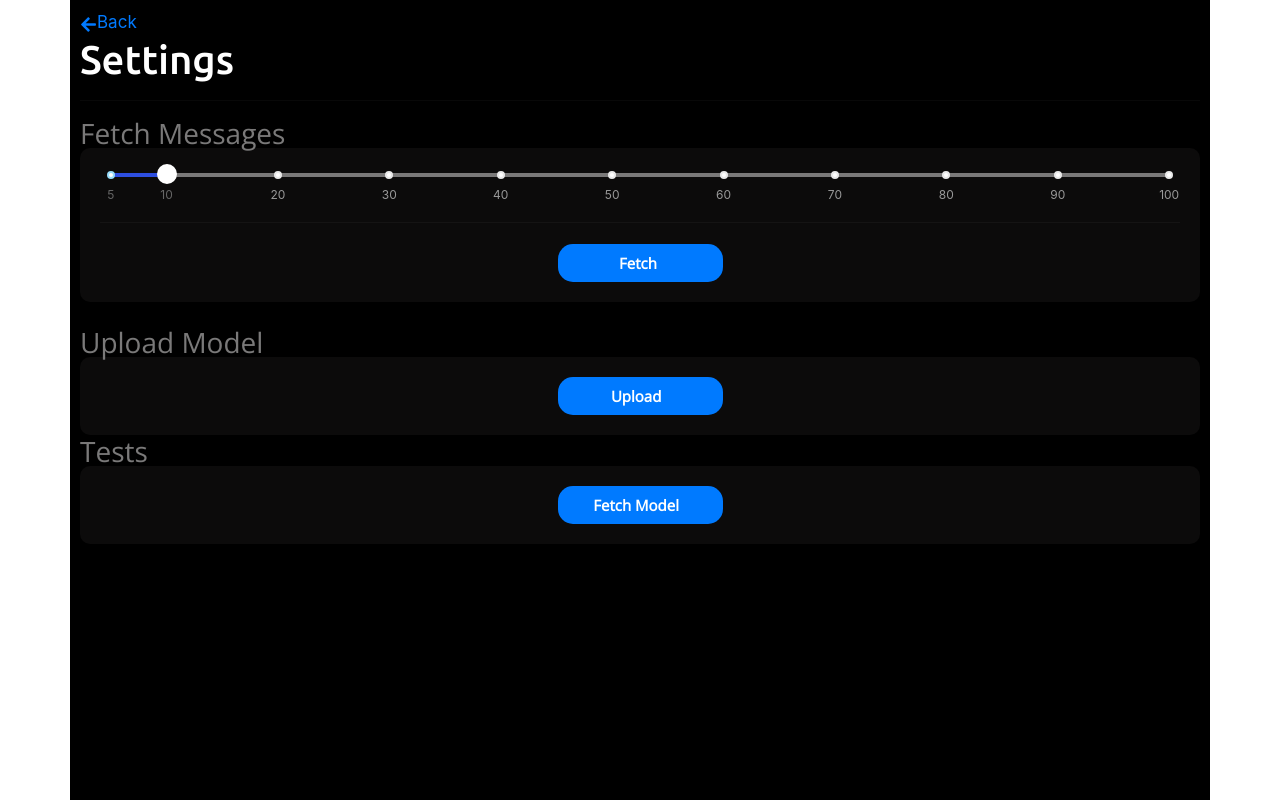
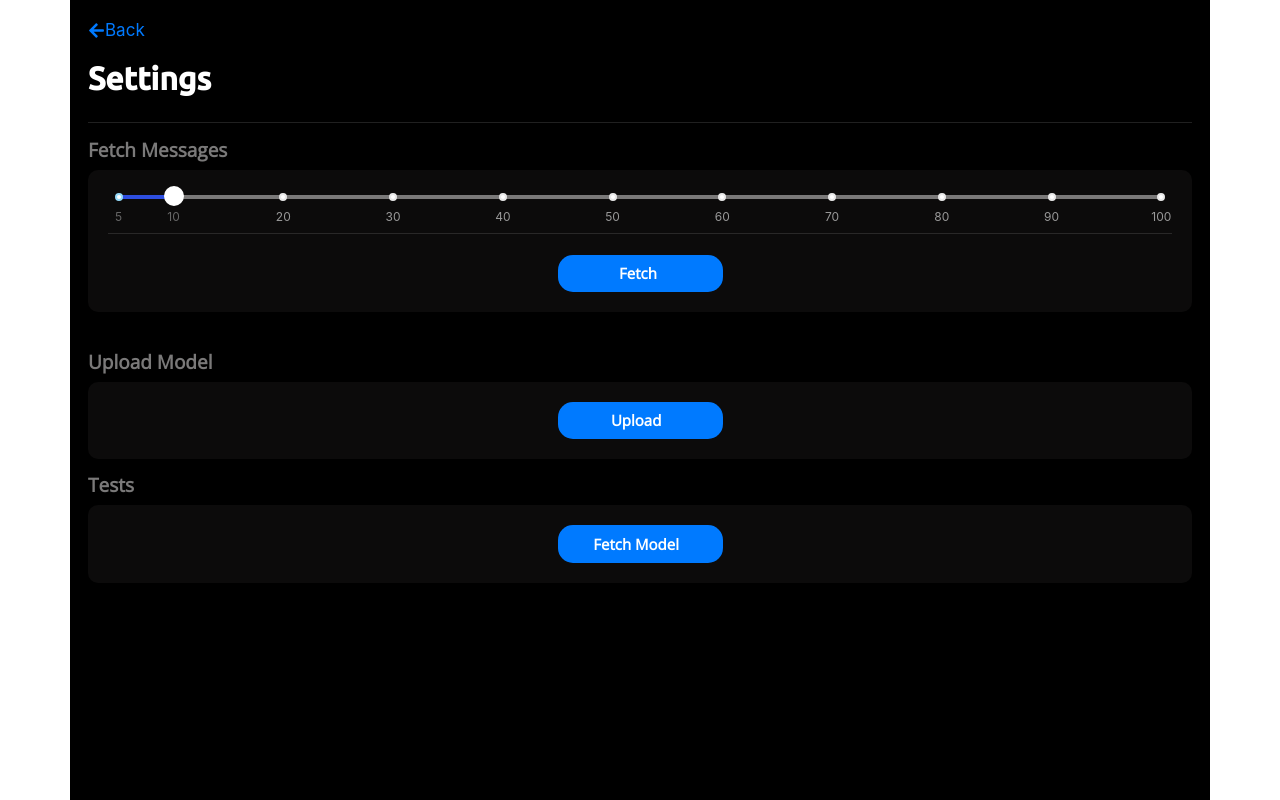
Before and after one commit to sid-sr/FedSMS, a React (Create React App) app in the folder frontend/: page /settings in a window 1280 px wide. Built offline with nearby package versions, Linux system fonts and the light colour scheme.

Commit message:
fixed syling issue in settings page

```diff
--- a/frontend/src/components/Settings.js
+++ b/frontend/src/components/Settings.js
@@ -55,7 +55,7 @@ function Settings() {
   return (
     <div className="container">
       <a href="/" className="backText">
-        <FaArrowLeft style={{ marginBottom: '-2px' }}></FaArrowLeft>
+        <FaArrowLeft style={{ marginBottom: '2px' }}></FaArrowLeft>
         <span>Back</span>
       </a>
       <h1 className="settingsHeading">Settings</h1>
--- a/frontend/src/styles/settings.css
+++ b/frontend/src/styles/settings.css
@@ -1,6 +1,6 @@
 @import url('https://fonts.googleapis.com/css2?family=Open+Sans:wght@400&family=Ubuntu:wght@500&display=swap');
 .container {
-  padding: 10px;
+  padding: 18px;
   color: white;
   background-color: black;
   min-height: 100vh;
@@ -8,6 +8,9 @@
 .settingsHeading {
   color: white;
   font-family: 'Ubuntu', sans-serif;
+  font-size: 32px;
+  font-weight: bold;
+  margin-top: 15px;
 }
 .settingsCard {
   background-color: #0c0b0b;
@@ -15,23 +18,22 @@
   margin-left: auto;
   margin-right: auto;
   padding: 20px;
-  margin-top: -10px;
   text-align: center;
 }
 .cardHeading {
   font-family: 'Open Sans', sans-serif;
   color: #7a7979;
+  font-size: 19px;
+  font-weight: bold;
+  margin-top: 15px;
 }
 .divider {
-  border: 0;
-  height: 2px;
-  background: rgb(32, 32, 32);
+  background: gray;
+  margin-top: 25px;
 }
 .divider2 {
-  border: 0;
-  height: 1px;
-  background: #333;
-  width: 100%;
+  background: gray;
+  margin-top: 5px;
 }
 .alignleft {
   float: left;
```
